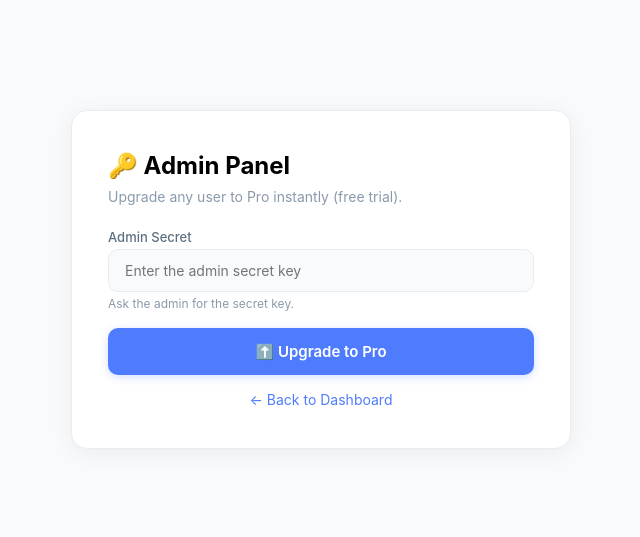
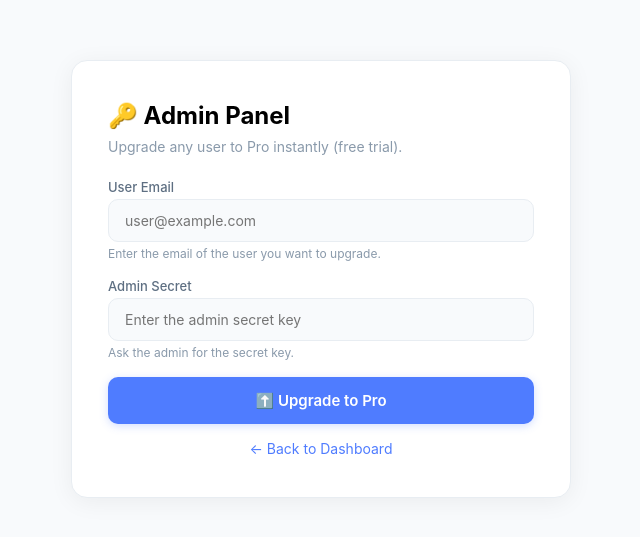
Before and after one commit to emmanuelnwani2008-design/paypoint-backend, a website: page admin.html in a window 1280 px wide. Shown: the part 121-658 px from the top of the page, without its empty margins (319-959 px from the left). Drawn offline with Linux system fonts and the light colour scheme.

Commit message:
update admin page

```diff
--- a/admin.html
+++ b/admin.html
@@ -73,6 +73,12 @@
         <p>Upgrade any user to Pro instantly (free trial).</p>
 
         <div class="form-group">
+    <label>User Email</label>
+    <input type="email" id="adminEmail" placeholder="user@example.com">
+    <small style="color: #8A9AAB; font-size: 12px;">Enter the email of the user you want to upgrade.</small>
+</div>
+
+<div class="form-group">
     <label>Admin Secret</label>
     <input type="password" id="adminSecret" placeholder="Enter the admin secret key">
     <small style="color: #8A9AAB; font-size: 12px;">Ask the admin for the secret key.</small>
```
